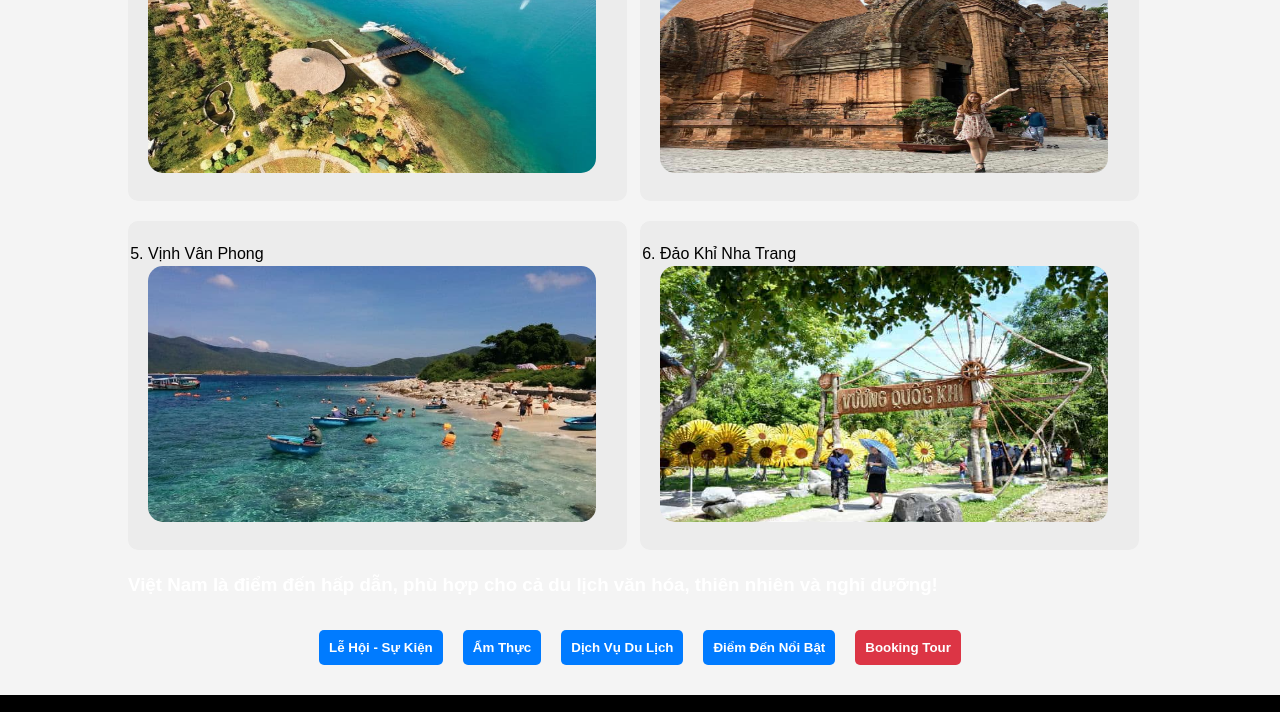
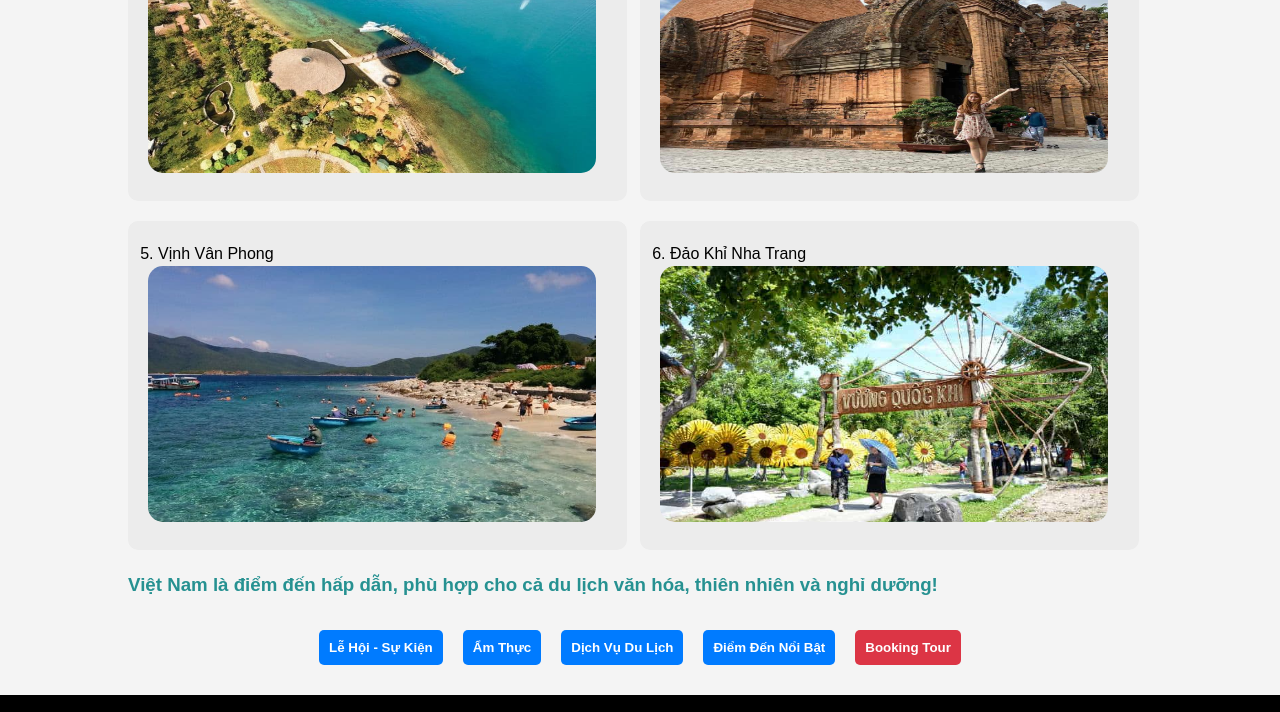
Before and after one commit to maidz001/duancuoikytkweb, a plain HTML site: page index.html in a window 1280 px wide. Shown: the part 1085-1797 px from the top of the page. Drawn offline with Linux system fonts and the light colour scheme.

Commit message:
vgfdreftghj

```diff
--- a/index.html
+++ b/index.html
@@ -222,7 +222,7 @@
                 </div>
               </div>
             </ol>
-            <h3>
+            <h3 style="color: #269191">
               Việt Nam là điểm đến hấp dẫn, phù hợp cho cả du lịch văn hóa,
               thiên nhiên và nghỉ dưỡng!
             </h3>
--- a/styles.css
+++ b/styles.css
@@ -438,3 +438,6 @@ h3 {
   width: 10vw;
   height: 100%;
 }
+li {
+  margin-left: 10px;
+}
```
